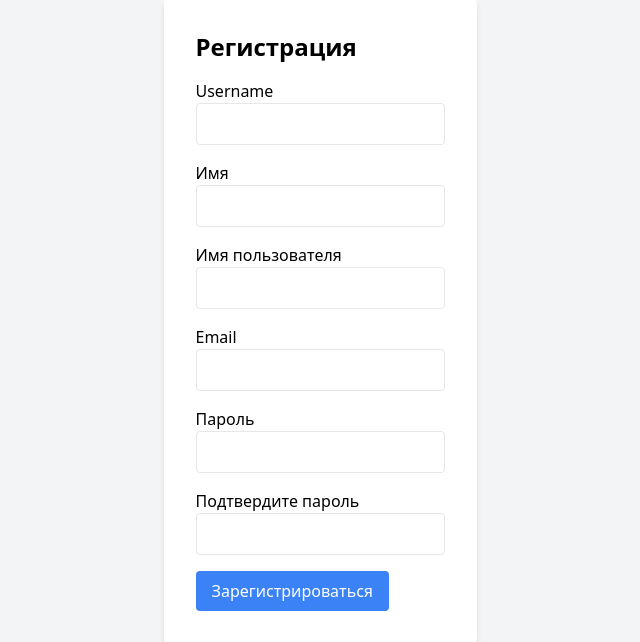
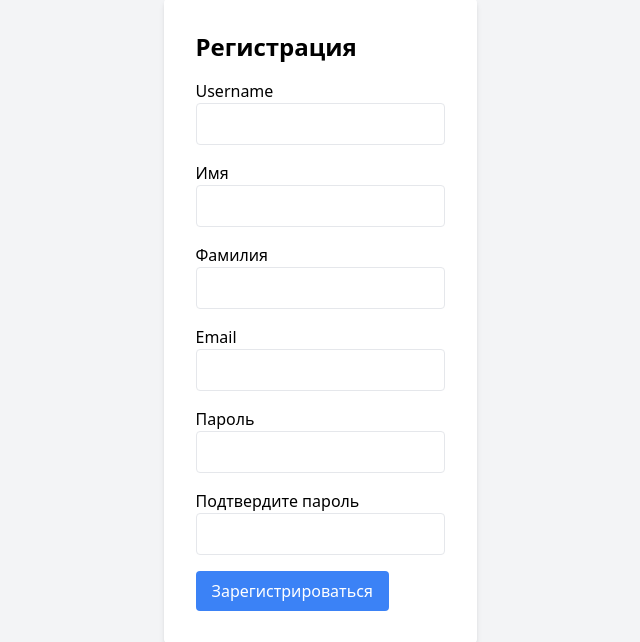
Before and after one commit to leomanchic/TourAgency, a Django app: page /signup/ in a window 1280 px wide. Shown: the part 79-721 px from the top of the page, without its empty margins (320-960 px from the left). Run offline with Django 4.2, Linux system fonts and the light colour scheme; some libraries are stand-ins or nearby versions.

Commit message:
Merge remote-tracking branch 'origin/master' search engine edit

```diff
--- a/core/templates/core/signup.html
+++ b/core/templates/core/signup.html
@@ -23,7 +23,7 @@
             <input type="text" id="username" name="first_name" class="w-full p-2 border rounded" required>
         </div>
         <div class="mb-4">
-            <label for="username" class="block font-medium">Имя пользователя</label>
+            <label for="username" class="block font-medium">Фамилия</label>
             <input type="text" id="username" name="last_name" class="w-full p-2 border rounded" required>
         </div>
         <div class="mb-4">
```
